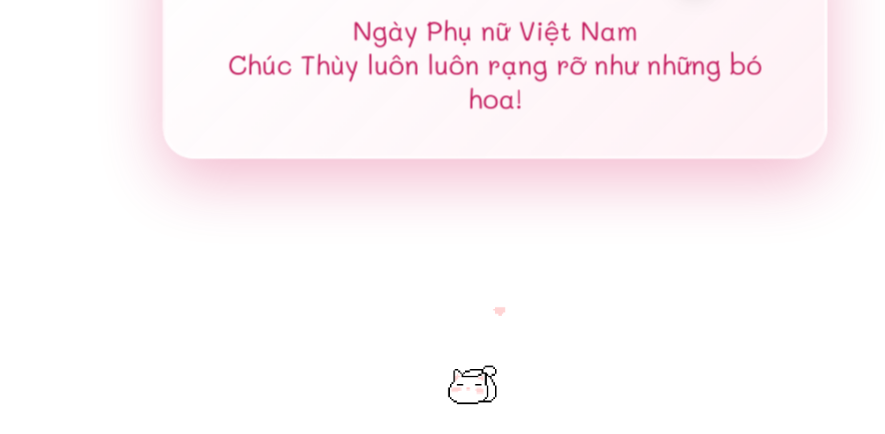
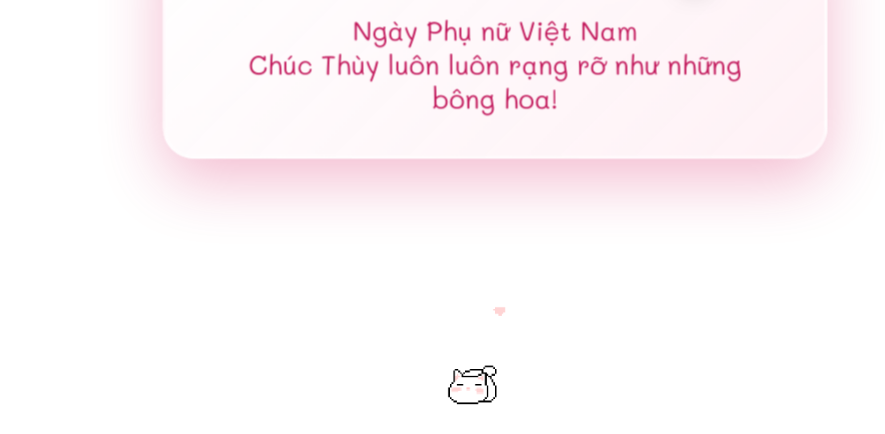
Before and after one commit to dangdoan99/phuongthuy, a plain HTML site: page index.html in a window 1280 px wide. Shown: the part 366-800 px from the top of the page, without its empty margins (145-1030 px from the left). Drawn offline with Linux system fonts and the light colour scheme.

Commit message:
Update index.html

```diff
--- a/index.html
+++ b/index.html
@@ -341,7 +341,7 @@
         <!--Sửa tiêu đề chúc mừng ở đây-->
         <span id="centerText">
             Ngày Phụ nữ Việt Nam<br> <!-- Sử lời nhắn hiển thị đầu ở đây-->
-            Chúc Thùy luôn luôn rạng rỡ như những bó hoa!
+            Chúc Thùy luôn luôn rạng rỡ như những bông hoa!
         </span>
     </div>
 
@@ -477,4 +477,5 @@
 
 </body>
 
+
 </html>
```
